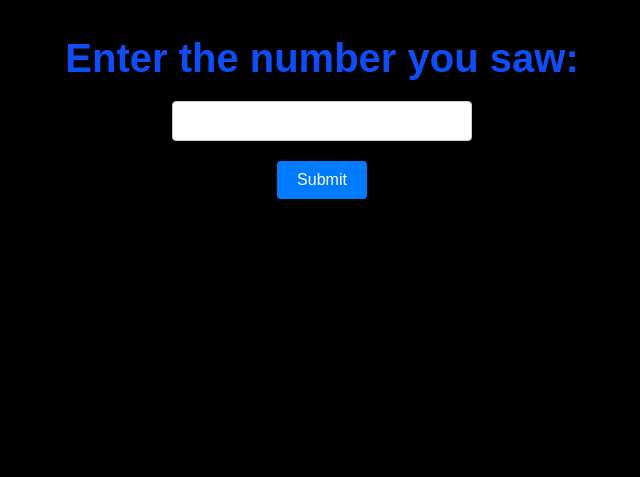
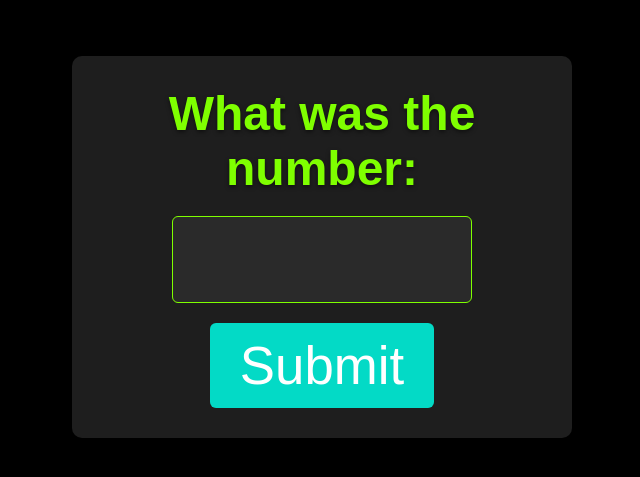
Before and after one commit to EmoPKFR/Brain-Games-Website-with-Django, a Django app: page /number_memory/answer/ in a window 1280 px wide. Shown: the part 100-577 px from the top of the page, without its empty margins (318-958 px from the left). Run offline with Django 5.2, Linux system fonts and the light colour scheme.

Commit message:
some changes to number_memory.css file to make it look better

```diff
--- a/number_memory/templates/number_memory/answer.html
+++ b/number_memory/templates/number_memory/answer.html
@@ -10,7 +10,7 @@
 
 {% block content %}
 <div class="number-memory-container">
-    <h1>Enter the number you saw:</h1>
+    <h1>What was the number:</h1>
     <form method="post" action="{% url 'number_memory:check_number' %}">
         {% csrf_token %}
         <input type="text" name="user_answer" required>
--- a/number_memory/templates/number_memory/show_number.html
+++ b/number_memory/templates/number_memory/show_number.html
@@ -10,9 +10,9 @@
 
 {% block content %}
 <div class="number-memory-container">
-    <meta http-equiv="refresh" content="3;url={% url 'number_memory:answer' %}">
+    <meta http-equiv="refresh" content="{{ time_to_remember }};url={% url 'number_memory:answer' %}">
     <h1>Level {{ level }}</h1>
     <p>Remember this number: <strong>{{ number }}</strong></p>
-    <p>You will be redirected in 3 seconds...</p>
+    <p>You will be redirected in {{ time_to_remember }} seconds...</p>
 </div>
 {% endblock %}
--- a/number_memory/views.py
+++ b/number_memory/views.py
@@ -13,9 +13,15 @@ def show_number(request):
     level = request.session.get("level", 1)
     digits = random.randint(10**(level-1), 10**level-1)
 
+    # Calculate the time based on the level
+    if level <= 3:
+        time_to_remember = 3
+    else:
+        time_to_remember = 3 + (level - 3)
+
     request.session["number"] = digits
 
-    context = {"number": digits, "level": level}
+    context = {"number": digits, "level": level, "time_to_remember": time_to_remember}
     return render(request, "number_memory/show_number.html", context)
 
 def answer(request):
--- a/static/css/number_memory.css
+++ b/static/css/number_memory.css
@@ -1,16 +1,24 @@
+/* General container styles */
 .number-memory-container {
-    max-width: 600px;
-    margin: 0 auto; /* Center horizontally */
-    padding: 20px;
-    font-family: Arial, sans-serif;
+    max-width: 500px;
+    margin: 40px auto; /* Center horizontally and add margin from the top */
+    padding: 30px;
+    font-family: 'Segoe UI', Tahoma, Geneva, Verdana, sans-serif;
     text-align: center; /* Center text */
+    background-color: #1e1e1e; /* Dark background for contrast */
+    border-radius: 10px;
+    box-shadow: 0 8px 16px rgba(0, 0, 0, 0.3); /* Add subtle shadow */
 }
 
+/* Heading styles */
 h1 {
-    color: #0F4DF6;
+    color: #7FFF00; /* Use vibrant color for heading */
     margin-bottom: 20px;
+    font-size: 1em; /* Larger font size */
+    text-shadow: 0 2px 4px rgba(0, 0, 0, 0.5); /* Text shadow for emphasis */
 }
 
+/* Form styles */
 form {
     display: flex;
     flex-direction: column;
@@ -21,32 +29,70 @@ form {
 input[type="text"] {
     width: 100%;
     max-width: 300px;
-    padding: 10px;
+    padding: 12px;
     margin-bottom: 20px;
-    border: 1px solid #ccc;
-    border-radius: 4px;
-    font-size: 16px;
+    border: 1px solid #7FFF00;
+    border-radius: 6px;
+    font-size: 1.1em;
+    color: #ffffff;
+    background-color: #2a2a2a;
+    outline: none;
+    transition: border-color 0.3s;
 }
 
+input[type="text"]:focus {
+    border-color: #03DAC6; /* Change color on focus */
+}
+
+/* Button styles */
 .number-memory-container button {
-    padding: 10px 20px;
+    padding: 12px 30px;
     border: none;
-    border-radius: 4px;
-    background-color: #007bff;
+    border-radius: 6px;
+    background-color: #03DAC6;
     color: white;
-    font-size: 16px;
+    font-size: 1.1em;
     cursor: pointer;
+    transition: background-color 0.3s, transform 0.3s;
 }
 
 .number-memory-container button:hover {
-    background-color: #0056b3;
+    background-color: #00c4b4;
+    transform: scale(1.05); /* Slight zoom on hover */
 }
 
+/* Paragraph text */
 p {
     margin-bottom: 20px;
+    font-size: 1.1em;
+    color: #e0e0e0;
 }
 
+/* Link styles */
 .number-memory-container a {
-    color: #007bff;
+    color: #7FFF00;
     text-decoration: none;
+    font-weight: bold;
+    font-size: 1.1em;
+    transition: color 0.3s;
 }
+
+.number-memory-container a:hover {
+    color: #03DAC6;
+}
+
+/* Mobile responsive styles */
+@media (max-width: 480px) {
+    .number-memory-container {
+        padding: 20px;
+        margin: 20px auto;
+    }
+
+    h1 {
+        font-size: 1em;
+    }
+
+    input[type="text"], .number-memory-container button {
+        font-size: 1em;
+    }
+}
```
Also changed, not shown: db.sqlite3.
